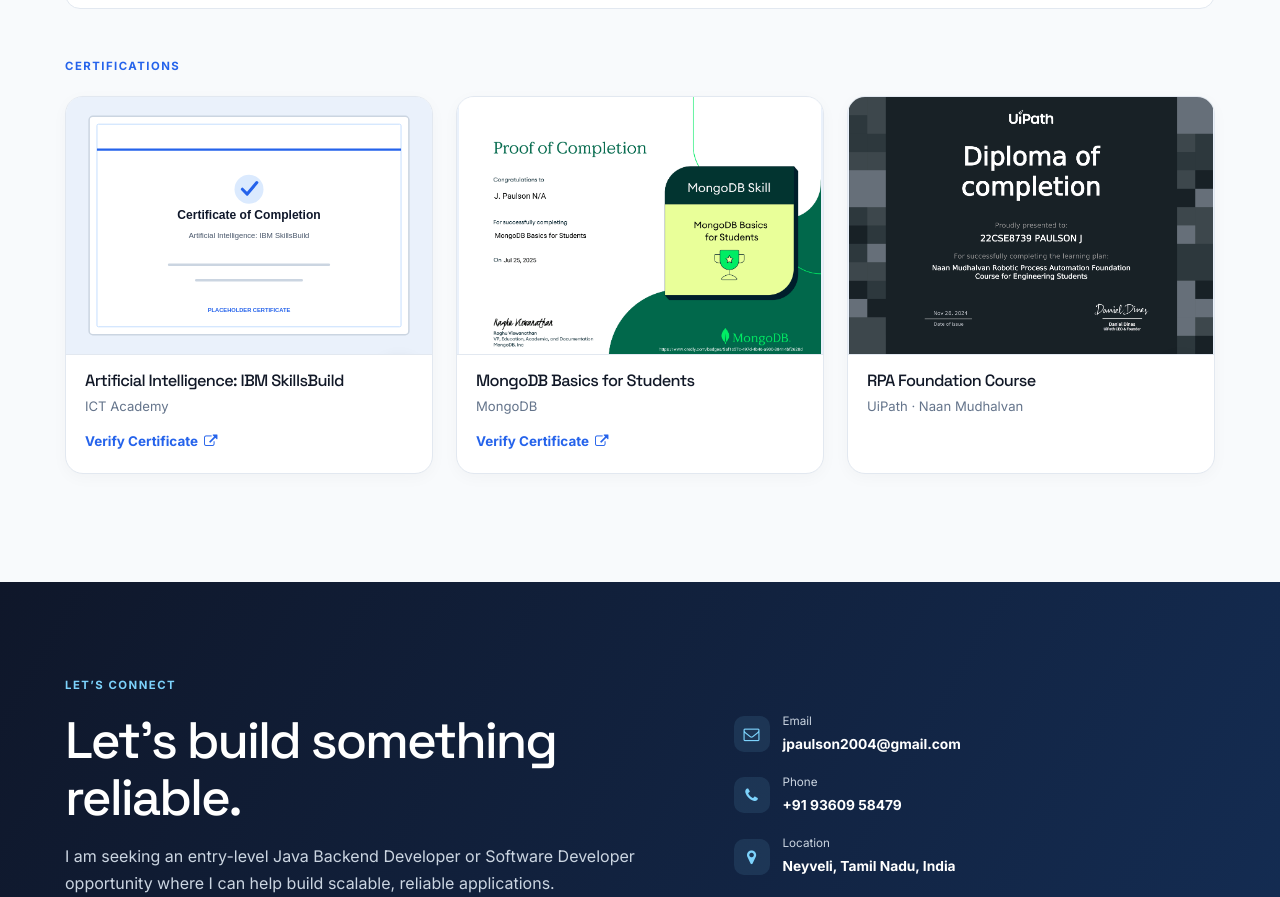
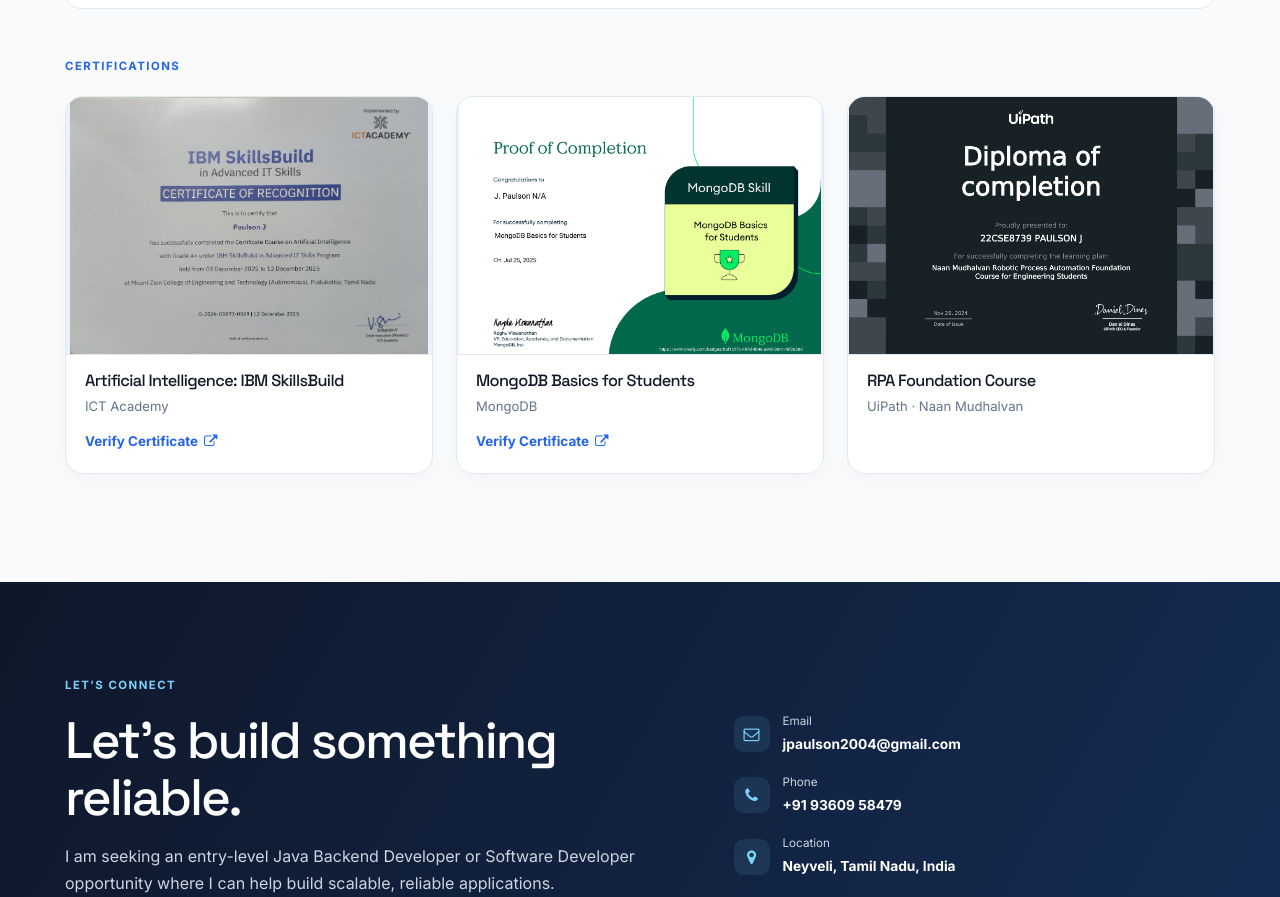
Before and after one commit to Paulson-2004/portfolio, a plain HTML site: page index.html in a window 1280 px wide. Shown: the part 4275-5172 px from the top of the page. Drawn offline with Linux system fonts and the light colour scheme.

```diff
--- a/index.html
+++ b/index.html
@@ -79,14 +79,14 @@
 
     <section class="section section-muted" id="education" aria-labelledby="education-title"><div class="container"><div class="section-heading reveal"><p class="eyebrow">Foundation</p><h2 id="education-title">Education &amp; certifications.</h2></div><div class="education-stack reveal"><article class="education-card featured"><i class="fa fa-graduation-cap"></i><div><span>2022 – 2026</span><h3>B.E. Computer Science &amp; Engineering</h3><p>Mount Zion College of Engineering and Technology · Anna University</p><strong>CGPA: 7.55 / 10</strong></div></article><article class="education-card"><i class="fa fa-book"></i><div><span>2021 – 2022</span><h3>Higher Secondary Certificate</h3><p>Seventh Day Adventist Matriculation Higher Secondary School · 81.17%</p></div></article><article class="education-card"><i class="fa fa-book"></i><div><span>2019 – 2020</span><h3>Secondary School Certificate</h3><p>Seventh Day Adventist Matriculation Higher Secondary School · 85.4%</p></div></article></div><div class="certificate-gallery reveal delay-1"><p class="eyebrow">Certifications</p><div class="certificate-grid">
       <!-- Replace only each image src and alt text below with the corresponding certificate photo. -->
-      <article class="certificate-card"><button class="certificate-image" type="button" data-certificate-title="Artificial Intelligence: IBM SkillsBuild Advanced IT Skills Program" aria-label="View larger Artificial Intelligence IBM SkillsBuild certificate"><img src="img/certificates/ibm-skillsbuild-placeholder.svg" alt="Placeholder for Artificial Intelligence IBM SkillsBuild certificate" width="1200" height="850" loading="lazy"><span class="certificate-zoom" aria-hidden="true"><i class="fa fa-search-plus"></i></span></button><div class="certificate-copy"><h3>Artificial Intelligence: IBM SkillsBuild</h3><p>ICT Academy</p><a class="certificate-verify" href="https://verify.ictacademy.in/Certificate.aspx?c=/aJGWXYlcOnveZMG9vmaB1sPHsIJvHpOySO/kL00aBfk7n69NnSW1x85tUReK6++" target="_blank" rel="noopener noreferrer">Verify Certificate <i class="fa fa-external-link" aria-hidden="true"></i></a></div></article>
+      <article class="certificate-card"><button class="certificate-image" type="button" data-certificate-title="Artificial Intelligence: IBM SkillsBuild Advanced IT Skills Program" aria-label="View larger Artificial Intelligence IBM SkillsBuild certificate"><img src="img/certificates/ibm-skillsbuild-placeholder.png" alt="Placeholder for Artificial Intelligence IBM SkillsBuild certificate" width="1200" height="850" loading="lazy"><span class="certificate-zoom" aria-hidden="true"><i class="fa fa-search-plus"></i></span></button><div class="certificate-copy"><h3>Artificial Intelligence: IBM SkillsBuild</h3><p>ICT Academy</p><a class="certificate-verify" href="https://verify.ictacademy.in/Certificate.aspx?c=/aJGWXYlcOnveZMG9vmaB1sPHsIJvHpOySO/kL00aBfk7n69NnSW1x85tUReK6++" target="_blank" rel="noopener noreferrer">Verify Certificate <i class="fa fa-external-link" aria-hidden="true"></i></a></div></article>
       <article class="certificate-card"><button class="certificate-image" type="button" data-certificate-title="MongoDB Basics for Students" aria-label="View larger MongoDB Basics for Students certificate"><img src="img/certificates/mongodb-placeholder.png" alt="Placeholder for MongoDB Basics for Students certificate" width="1200" height="850" loading="lazy"><span class="certificate-zoom" aria-hidden="true"><i class="fa fa-search-plus"></i></span></button><div class="certificate-copy"><h3>MongoDB Basics for Students</h3><p>MongoDB</p><a class="certificate-verify" href="https://www.credly.com/badges/5af1c57c-497d-4b46-a900-38414bf2628d" target="_blank" rel="noopener noreferrer">Verify Certificate <i class="fa fa-external-link" aria-hidden="true"></i></a></div></article>
       <!-- No RPA Foundation Course verification URL exists in the project history. -->
       <article class="certificate-card"><button class="certificate-image" type="button" data-certificate-title="RPA Foundation Course" aria-label="View larger RPA Foundation Course certificate"><img src="img/certificates/uipath-placeholder.png" alt="Placeholder for RPA Foundation Course certificate" width="1200" height="850" loading="lazy"><span class="certificate-zoom" aria-hidden="true"><i class="fa fa-search-plus"></i></span></button><div class="certificate-copy"><h3>RPA Foundation Course</h3><p>UiPath · Naan Mudhalvan</p></div></article>
     </div></div></div></section>
     <section class="contact-section" id="contact" aria-labelledby="contact-title"><div class="container contact-grid"><div class="reveal"><p class="eyebrow">Let’s connect</p><h2 id="contact-title">Let’s build something reliable.</h2><p>I am seeking an entry-level Java Backend Developer or Software Developer opportunity where I can help build scalable, reliable applications.</p><a class="button button-light" href="mailto:jpaulson2004@gmail.com?subject=Portfolio%20Enquiry">Start a conversation <i class="fa fa-arrow-right"></i></a></div><address class="contact-details reveal delay-1"><a href="mailto:jpaulson2004@gmail.com"><i class="fa fa-envelope-o"></i><span>Email<strong>jpaulson2004@gmail.com</strong></span></a><a href="tel:+919360958479"><i class="fa fa-phone"></i><span>Phone<strong>+91 93609 58479</strong></span></a><div><i class="fa fa-map-marker"></i><span>Location<strong>Neyveli, Tamil Nadu, India</strong></span></div><p class="contact-social"><a href="https://github.com/Paulson-2004" target="_blank" rel="noopener noreferrer" aria-label="GitHub"><i class="fa fa-github"></i></a><a href="https://www.linkedin.com/in/paulson-j-at2004/" target="_blank" rel="noopener noreferrer" aria-label="LinkedIn"><i class="fa fa-linkedin"></i></a><a href="https://leetcode.com/u/Paulson_2004/" target="_blank" rel="noopener noreferrer" aria-label="LeetCode"><i class="fa fa-code"></i></a></p></address></div></section>
   </main><footer class="site-footer"><div class="container"><span>© <span id="year"></span> Paulson J.</span><a href="#top">Back to top <i class="fa fa-arrow-up"></i></a></div></footer>
-  <div class="certificate-lightbox" id="certificate-lightbox" role="dialog" aria-modal="true" aria-labelledby="certificate-lightbox-title" aria-hidden="true" hidden><div class="certificate-lightbox-backdrop" data-certificate-close></div><div class="certificate-lightbox-content"><button class="certificate-lightbox-close" type="button" data-certificate-close aria-label="Close certificate preview">×</button><img id="certificate-lightbox-image" src="img/certificates/ibm-skillsbuild-placeholder.svg" alt=""><p id="certificate-lightbox-title"></p></div></div>
+  <div class="certificate-lightbox" id="certificate-lightbox" role="dialog" aria-modal="true" aria-labelledby="certificate-lightbox-title" aria-hidden="true" hidden><div class="certificate-lightbox-backdrop" data-certificate-close></div><div class="certificate-lightbox-content"><button class="certificate-lightbox-close" type="button" data-certificate-close aria-label="Close certificate preview">×</button><img id="certificate-lightbox-image" src="img/certificates/ibm-skillsbuild-placeholder.png" alt=""><p id="certificate-lightbox-title"></p></div></div>
   <div class="portfolio-modal modal fade" id="portfolioModal1" tabindex="-1" role="dialog" aria-labelledby="modal1-title" aria-hidden="true"><div class="modal-dialog modal-lg" role="document"><div class="modal-content"><button class="modal-close" type="button" data-dismiss="modal" aria-label="Close project details">×</button><img src="img/pii-redaction.jpg" alt="Secure PII Redaction System interface"><div class="modal-copy"><p class="eyebrow">AI &amp; privacy</p><h2 id="modal1-title">Secure PII Redaction System</h2><p>An AI-powered document privacy system that detects and redacts sensitive data in PDF, Word, and image files. It brings OCR, regular expressions, and named-entity recognition into one automated workflow.</p><div class="badges"><span>Python</span><span>Flutter</span><span>OCR</span><span>Regex</span><span>NER</span><span>MySQL</span></div><a class="button button-primary" href="https://github.com/Paulson-2004/Secure_PII_Redaction_System" target="_blank" rel="noopener noreferrer">View on GitHub <i class="fa fa-github"></i></a></div></div></div></div>
   <div class="portfolio-modal modal fade" id="portfolioModal2" tabindex="-1" role="dialog" aria-labelledby="modal2-title" aria-hidden="true"><div class="modal-dialog modal-lg" role="document"><div class="modal-content"><button class="modal-close" type="button" data-dismiss="modal" aria-label="Close project details">×</button><img src="img/eco-tracker.png" alt="EcoTrack carbon footprint application"><div class="modal-copy"><p class="eyebrow">Full-stack web app</p><h2 id="modal2-title">EcoTrack</h2><p>A full-stack carbon-footprint web application that pairs secure authentication with clear data visualization, helping users understand and reduce their environmental impact.</p><div class="badges"><span>Python</span><span>Flask</span><span>Full stack</span></div><a class="button button-primary" href="https://github.com/Paulson-2004/EcoTrack-carbon_footprint_web_app" target="_blank" rel="noopener noreferrer">View on GitHub <i class="fa fa-github"></i></a></div></div></div></div>
   <div class="portfolio-modal modal fade" id="portfolioModal3" tabindex="-1" role="dialog" aria-labelledby="modal3-title" aria-hidden="true"><div class="modal-dialog modal-lg" role="document"><div class="modal-content"><button class="modal-close" type="button" data-dismiss="modal" aria-label="Close project details">×</button><img src="img/college-fees.png" alt="College Fees Checker application"><div class="modal-copy"><p class="eyebrow">Web application</p><h2 id="modal3-title">College Fees Checker</h2><p>A web application that makes college-fee calculations easier to access through a dynamic Node.js and Express.js backend and a responsive interface designed for quick answers.</p><div class="badges"><span>Node.js</span><span>Express.js</span><span>JavaScript</span></div><a class="button button-primary" href="https://github.com/Paulson-2004/college-fees-checker" target="_blank" rel="noopener noreferrer">View on GitHub <i class="fa fa-github"></i></a></div></div></div></div>
```
Also changed, not shown: img/certificates/WhatsApp Image 2026-08-23 at 6.27.17 PM.png (added), img/certificates/ibm-skillsbuild-placeholder.png (added), img/certificates/ibm-skillsbuild-placeholder.svg (deleted).
